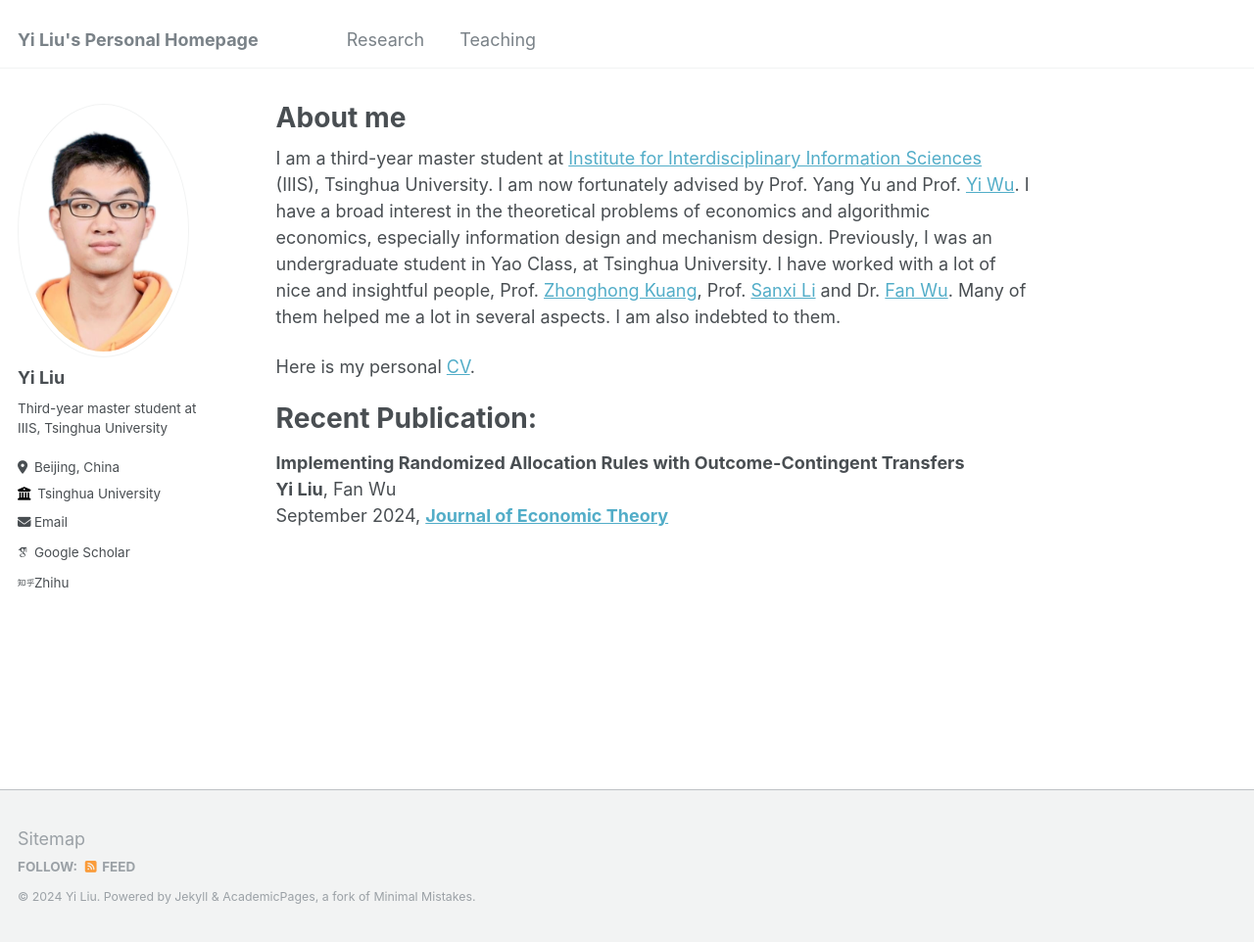
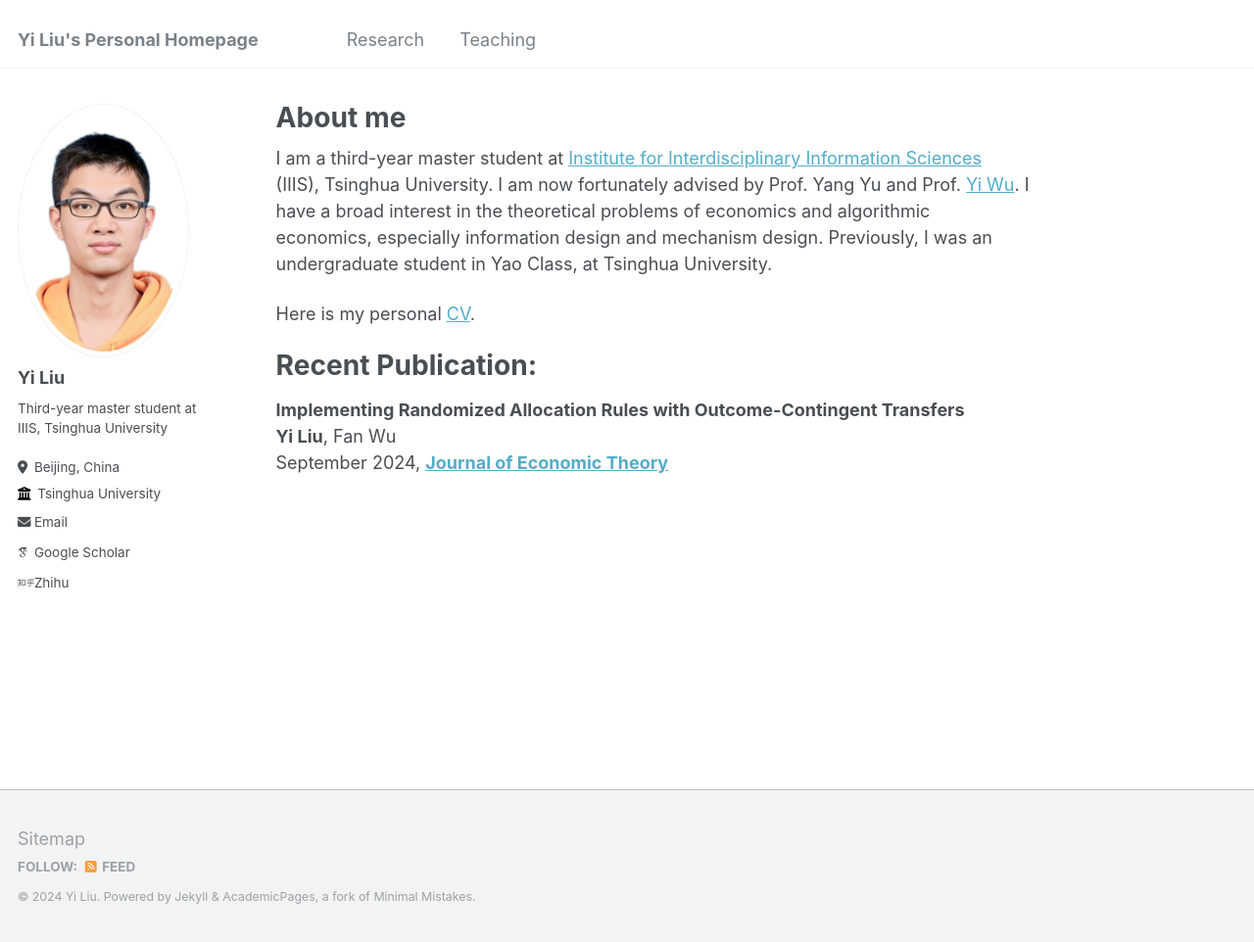
Before and after one commit to Leasy/Leasy.github.io, a Jekyll site: the page built from _pages/about.md, in a window 1280 px wide and 962 px high. Shown: the whole window at 98% size. Built offline with Jekyll 4.4.1, drawn with Linux system fonts in a browser that asks for light colours; some web fonts are replaced.

Commit message:
Update about.md

```diff
--- a/_pages/about.md
+++ b/_pages/about.md
@@ -7,7 +7,7 @@ redirect_from:
   - /about.html
 ---
 
-I am a third-year master student at [Institute for Interdisciplinary Information Sciences](https://iiis.tsinghua.edu.cn/) (IIIS), Tsinghua University. I am now fortunately advised by Prof. Yang Yu and Prof. [Yi Wu](https://jxwuyi.weebly.com/). I have a broad interest in the theoretical problems of economics and algorithmic economics, especially information design and mechanism design. Previously, I was an undergraduate student in Yao Class, at Tsinghua University. I have worked with a lot of nice and insightful people, Prof. [Zhonghong Kuang](https://zhkuang.weebly.com/), Prof. [Sanxi Li](http://econ.ruc.edu.cn/jszy/4e35b71d197a4e23911b7a761b67780e.htm) and Dr. [Fan Wu](https://wuf17.weebly.com/). Many of them helped me a lot in several aspects. I am also indebted to them.
+I am a third-year master student at [Institute for Interdisciplinary Information Sciences](https://iiis.tsinghua.edu.cn/) (IIIS), Tsinghua University. I am now fortunately advised by Prof. Yang Yu and Prof. [Yi Wu](https://jxwuyi.weebly.com/). I have a broad interest in the theoretical problems of economics and algorithmic economics, especially information design and mechanism design. Previously, I was an undergraduate student in Yao Class, at Tsinghua University.
 
 Here is my personal [CV](/files/Yi_Liu_s_CV.pdf).
 
```
